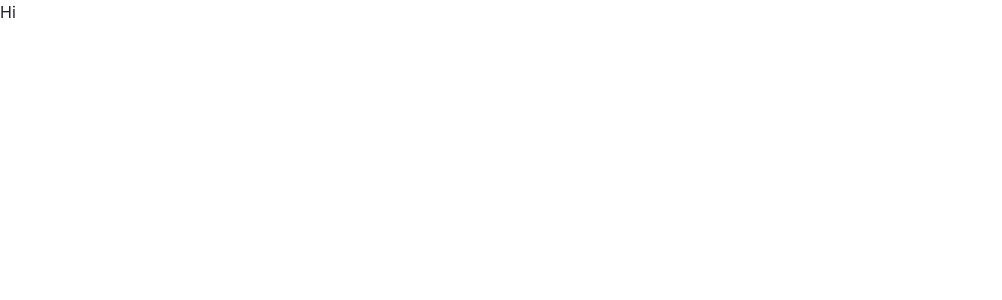
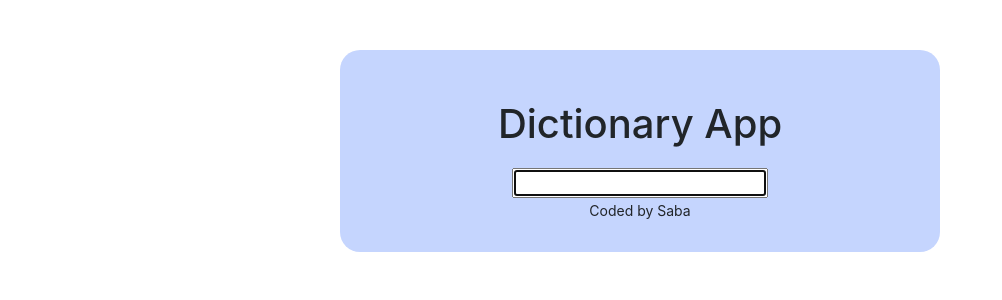
Before and after one commit to SabaKD/dictionary-react-project, a React (Create React App) app: page / in a window 1280 px wide. Shown: the top 300 px of the page, without its empty margins (0-1002 px from the left). Built offline with nearby package versions, Linux system fonts and the light colour scheme.

Commit message:
initial styling

```diff
--- a/src/App.css
+++ b/src/App.css
@@ -0,0 +1,7 @@
+body{
+  text-align: center;
+}
+.App h1{
+  margin-top: 20px;
+  margin-bottom: 20px;
+}
--- a/src/App.js
+++ b/src/App.js
@@ -1,9 +1,25 @@
 import './App.css';
+import Dictionary from './Dictionary';
 
 export default function App() {
   return (
     <div className="App">
-      Hi
+      <div className='container'>
+        <header>
+          <h1>
+          Dictionary App
+          </h1>
+        </header>
+        <main>
+          <Dictionary/>
+        </main>
+        <footer>
+          <small>
+          Coded by Saba
+          </small>
+        </footer>
+      </div>
+
     </div>
   );
 }
--- /dev/null
+++ b/src/Dictionary.css
@@ -0,0 +1,7 @@
+.container{
+    margin-top: 50px;
+    background-color: #C5D5FE;
+    padding: 30px 0;
+    border-radius: 20px;
+    max-width: 600px;
+}
--- /dev/null
+++ b/src/Dictionary.js
@@ -0,0 +1,27 @@
+import React , {useState} from "react";
+import "./Dictionary.css";
+
+export default function Dictionary(){
+    let [keyword, setKeyword]= useState("");
+
+    function handleSubmit(event){
+        event.preventDefault();
+        alert(`searching for ${keyword}`);
+
+    }
+
+    function handleKeywordChange(event){
+        setKeyword(event.target.value);
+
+    }
+
+    return(
+        <div className="Dictionary">
+            <form onSubmit={handleSubmit}>
+                <input type="search" autoFocus={true} onChange={handleKeywordChange}/>
+
+            </form>
+
+        </div>
+    );
+}
```
